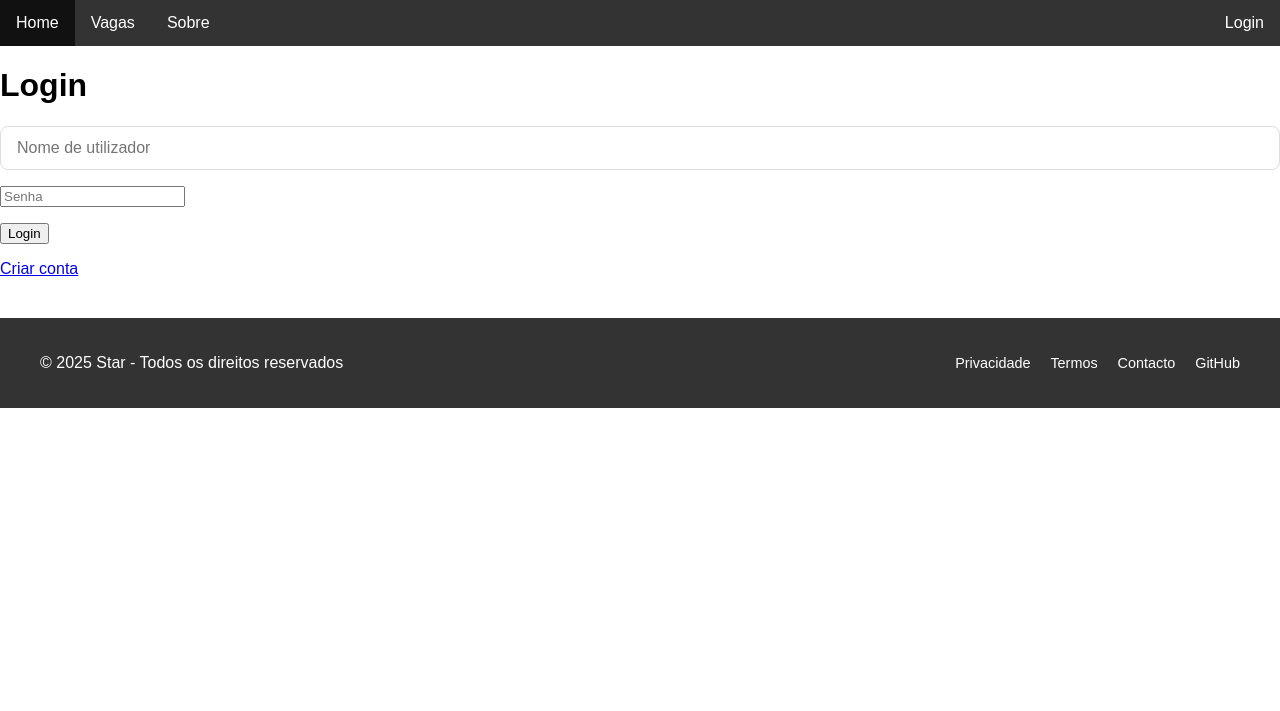
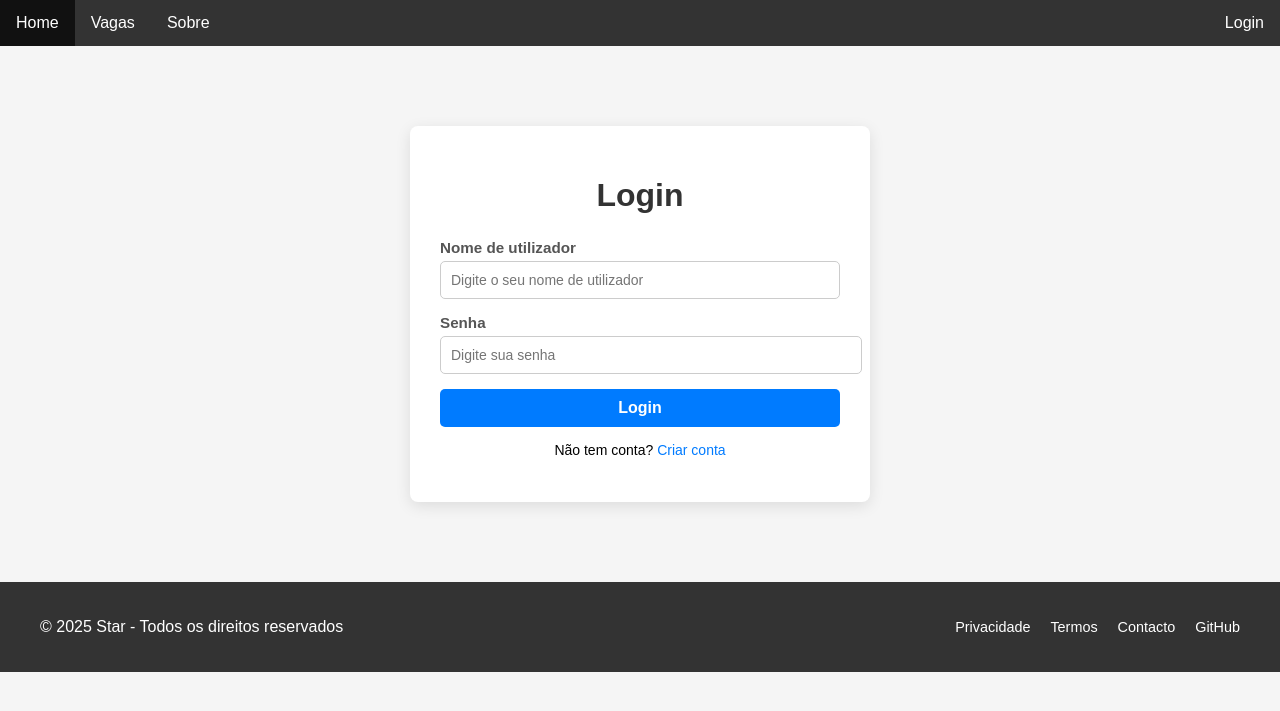
Before and after one commit to EzequielFrancisco/Candidart, a Flask app: page /login in a window 1280 px wide. Shown: the top 711 px of the page. Run offline with Flask 3, Linux system fonts and the light colour scheme.

Commit message:
tela de login

```diff
--- a/static/css/style.css
+++ b/static/css/style.css
@@ -164,3 +164,83 @@ textarea{resize:vertical;font-family:Arial,sans-serif;}
   80% { opacity: 1; }
   100% { opacity: 0; transform: translateY(-10px); }
 }
+/*Login*/
+/* login.css */
+body {
+    font-family: Arial, sans-serif;
+    background-color: #f5f5f5;
+    margin: 0;
+    padding: 0;
+}
+
+.login-container {
+    max-width: 400px;
+    margin: 80px auto;
+    padding: 30px;
+    background-color: #fff;
+    border-radius: 8px;
+    box-shadow: 0 4px 15px rgba(0,0,0,0.1);
+    text-align: center;
+}
+
+.login-container h1 {
+    margin-bottom: 25px;
+    color: #333;
+}
+
+.login-form .form-group {
+    margin-bottom: 15px;
+    text-align: left;
+}
+
+.login-form label {
+    display: block;
+    margin-bottom: 5px;
+    font-weight: bold;
+    color: #555;
+}
+
+.login-form input[type="text"],
+.login-form input[type="password"] {
+    width: 100%;
+    padding: 10px;
+    border: 1px solid #ccc;
+    border-radius: 5px;
+    font-size: 14px;
+}
+
+.login-form input[type="text"]:focus,
+.login-form input[type="password"]:focus {
+    border-color: #007BFF;
+    outline: none;
+}
+
+.login-form .btn {
+    width: 100%;
+    padding: 10px;
+    background-color: #007BFF;
+    border: none;
+    border-radius: 5px;
+    color: #fff;
+    font-size: 16px;
+    cursor: pointer;
+    transition: background-color 0.2s ease;
+}
+
+.login-form .btn:hover {
+    background-color: #0056b3;
+}
+
+.register-link {
+    margin-top: 15px;
+    font-size: 14px;
+}
+
+.register-link a {
+    color: #007BFF;
+    text-decoration: none;
+}
+
+.register-link a:hover {
+    text-decoration: underline;
+}
--- a/templates/login.html
+++ b/templates/login.html
@@ -1,15 +1,25 @@
 {% extends "base.html" %}
 
-{% block title %}home{% endblock %}
+{% block title %}Login{% endblock %}
 
 {% block content %}
-
-        <h1>Login</h1>
-        <form action="{{ url_for('login') }}" method="post">
-            <p><input type="text" name="username" placeholder="Nome de utilizador" required>
-            <p><input type="password" name="password" placeholder="Senha" required>
-            <p><input type="submit" value="Login">
-        </form>
-        <a href="{{url_for('register')}}">Criar conta</a>
-
+<div class="login-container">
+    <h1>Login</h1>
+    <form action="{{ url_for('login') }}" method="post" class="login-form">
+        <div class="form-group">
+            <label for="username">Nome de utilizador</label>
+            <input type="text" id="username" name="username" placeholder="Digite o seu nome de utilizador" required>
+        </div>
+        <div class="form-group">
+            <label for="password">Senha</label>
+            <input type="password" id="password" name="password" placeholder="Digite sua senha" required>
+        </div>
+        <div class="form-group">
+            <button type="submit" class="btn">Login</button>
+        </div>
+    </form>
+    <p class="register-link">
+        Não tem conta? <a href="{{ url_for('register') }}">Criar conta</a>
+    </p>
+</div>
 {% endblock %}
```
Also changed, not shown: candidart.db (added).
